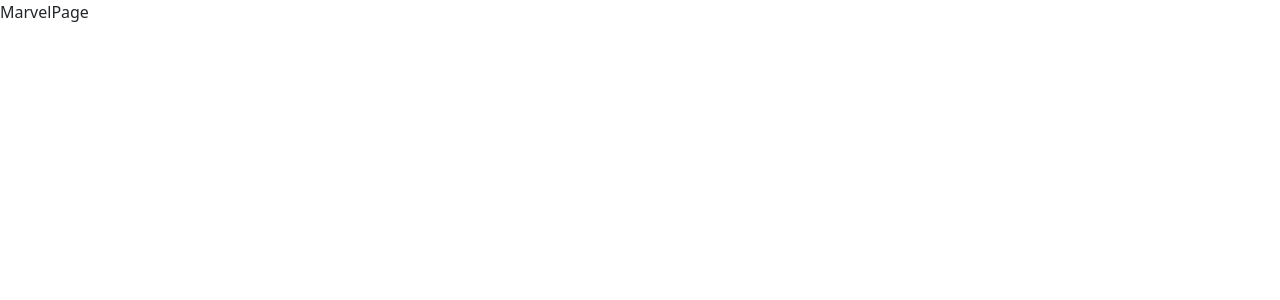
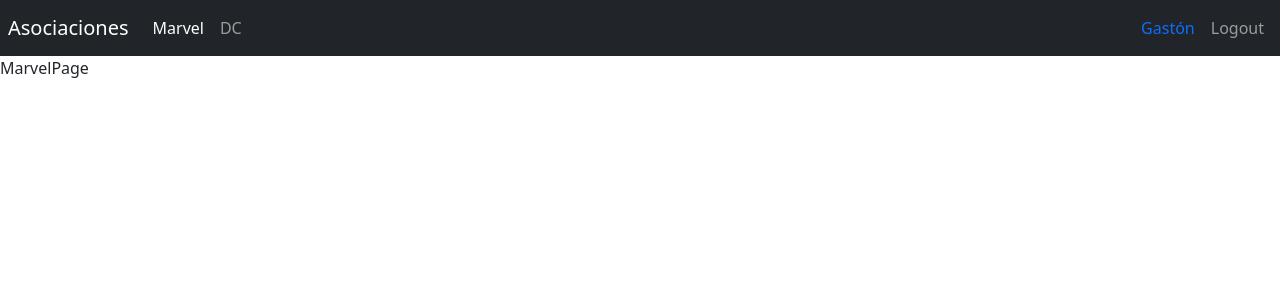
Before and after one commit to GBalatti9/heroes-spa, a React (Vite) app: page /marvel in a window 1280 px wide. Shown: the top 300 px of the page. Built offline with nearby package versions, Linux system fonts and the light colour scheme.

Commit message:
NavBar configuration with args in style

```diff
--- a/src/router/AppRouter.jsx
+++ b/src/router/AppRouter.jsx
@@ -1,12 +1,18 @@
-import { Navigate, Route, Routes } from "react-router-dom"
-import { MarvelPage } from "../heroes/pages/MarvelPage"
-import { DcPage } from "../heroes/pages/DcPage"
-import { LoginPage } from "../auth/pages/LoginPage"
+import { Navigate, Route, Routes } from "react-router-dom";
+
+import { Navbar } from "../ui";
+
+import { MarvelPage } from "../heroes/pages/MarvelPage";
+import { DcPage } from "../heroes/pages/DcPage";
+import { LoginPage } from "../auth/pages/LoginPage";
 
 
 export const AppRouter = () => {
     return (
         <>
+
+            <Navbar />
+
             <Routes>
                 <Route path="marvel" element={ <MarvelPage /> }/>
                 <Route path="dc" element={ <DcPage /> }/>
--- a/src/ui/components/Navbar.jsx
+++ b/src/ui/components/Navbar.jsx
@@ -1,7 +1,46 @@
-
+import { Link, NavLink } from "react-router-dom"
 
 export const Navbar = () => {
     return (
-        <div>Navbar</div>
+        <nav className="navbar navbar-expand-sm navbar-dark bg-dark p-2">
+
+            <Link
+                className="navbar-brand"
+                to="/"
+            >
+                Asociaciones
+            </Link>
+
+            <div className="navbar-collapse">
+                <div className="navbar-nav">
+
+                    <NavLink
+                        className={ ({ isActive }) => `nav-item nav-link ${ isActive ? 'active' : '' }`}
+                        to="/marvel"
+                        >
+                        Marvel
+                    </NavLink>
+
+                    <NavLink
+                        className={ ({ isActive }) => `nav-item nav-link ${ isActive ? 'active' : '' }`}
+                        to="/dc"
+                        >
+                        DC
+                    </NavLink>
+                </div>
+            </div>
+
+            <div className="navbar-collapse collapse w-100 order-3 dual-collapse2 d-flex justify-content-end">
+                <ul className="navbar-nav ml-auto">
+                    <span className="nav-item nav-link text-primary">
+                        Gastón
+                    </span>
+
+                    <button className="nav-item nav-link btn">
+                        Logout
+                    </button>
+                </ul>
+            </div>
+        </nav>
     )
 }
```
